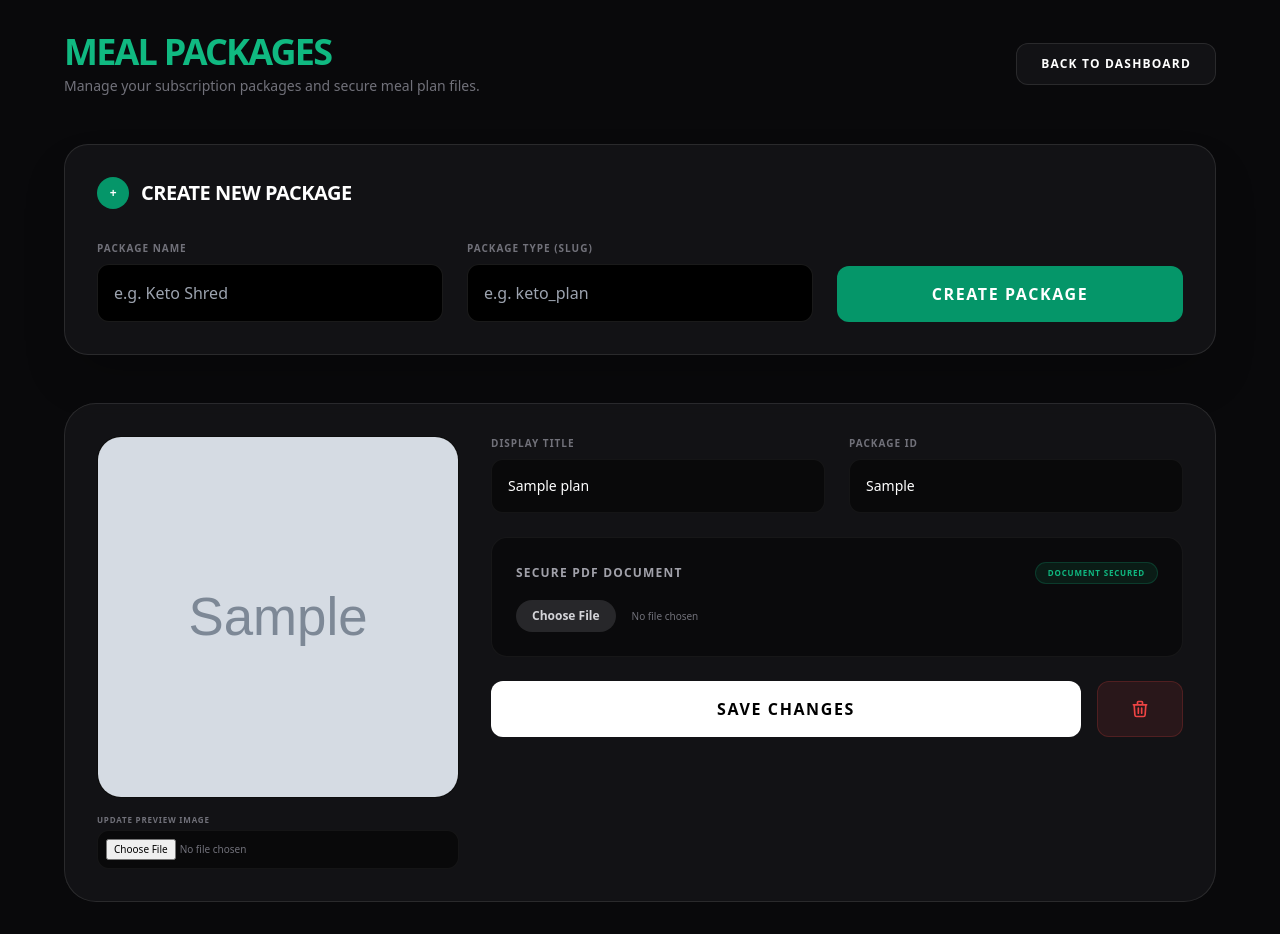
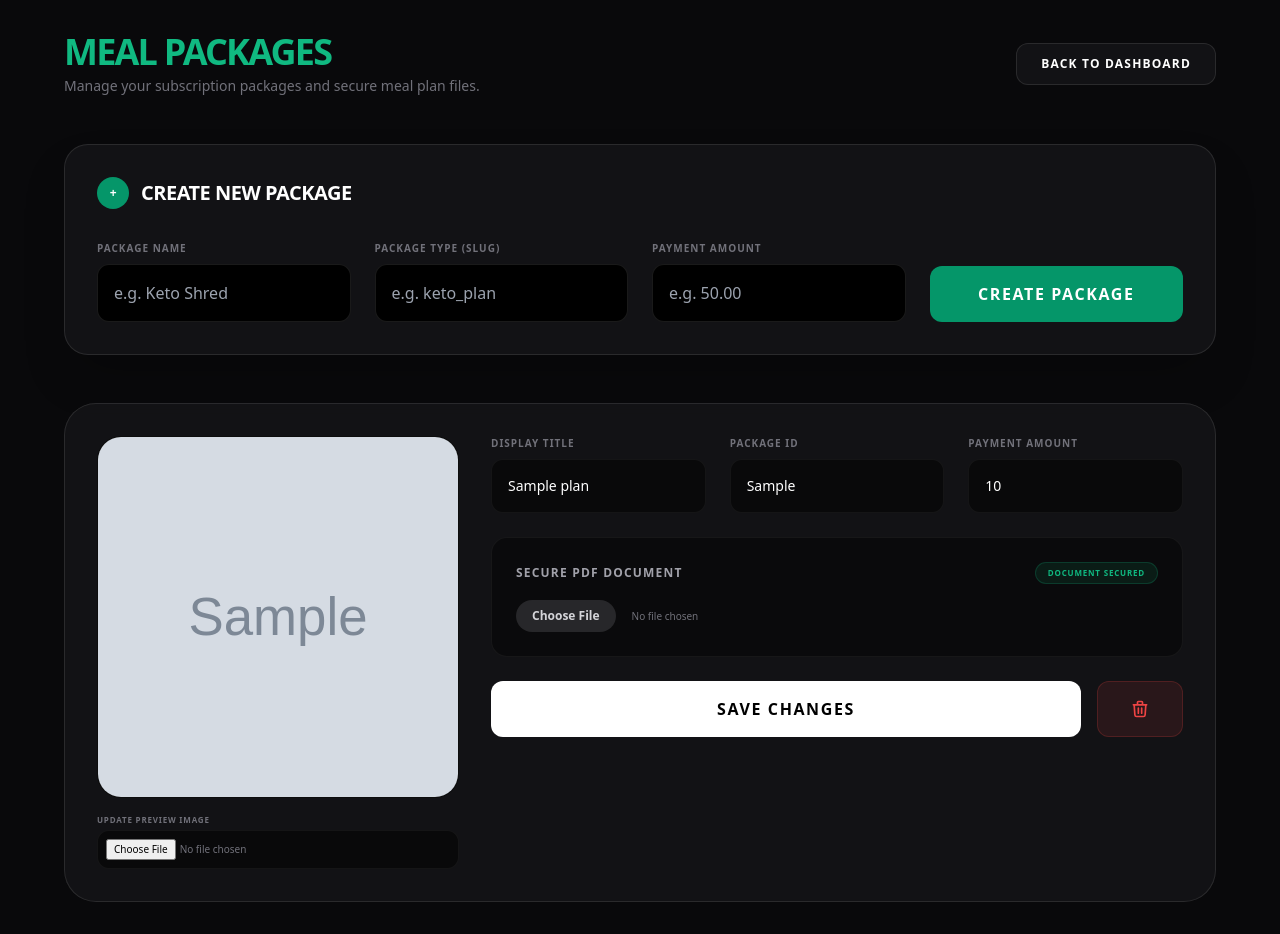
Before and after one commit to Ddjalex/eli, a PHP site: page /admin/manage_plans.php in a window 1280 px wide. Run offline with PHP 8.4, Linux system fonts and the light colour scheme; the visitor is signed in with stand-in values (Sample User, id 1); tables that the repository leaves empty or names only in its code hold one stand-in row (values such as "Sample post"); grey boxes marked "Sample" are stand-in pictures; some libraries are stand-ins or nearby versions.

Commit message:
Add payment amount field to plan creation and display it to users
Update `admin/manage_plans.php` to include a 'price' column in the `meal_plans` table, allowing admins to set a payment amount for each plan. Update `user/dashboard.php` to display the 'price' for each plan to users.

Replit-Commit-Author: Agent
Replit-Commit-Session-Id: 6788c687-023b-4b16-b227-ac4ad5a6257d
Replit-Commit-Checkpoint-Type: full_checkpoint
Replit-Commit-Event-Id: ac88101b-813c-488b-b1eb-f886ef3271f9
Replit-Commit-Screenshot-Url: https://storage.googleapis.com/screenshot-production-us-central1/f9fe8d0d-1a97-4445-b405-a6e619bd8c4e/6788c687-023b-4b16-b227-ac4ad5a6257d/mDAs9Jv
Replit-Helium-Checkpoint-Created: true

```diff
--- a/admin/manage_plans.php
+++ b/admin/manage_plans.php
@@ -30,8 +30,8 @@ function convertHEIC($target, $upload_dir, $filename) {
 
 if ($_SERVER['REQUEST_METHOD'] === 'POST') {
     if (isset($_POST['add_plan'])) {
-        $stmt = $pdo->prepare("INSERT INTO meal_plans (title, package_type) VALUES (?, ?)");
-        $stmt->execute([$_POST['title'], $_POST['package_type']]);
+        $stmt = $pdo->prepare("INSERT INTO meal_plans (title, package_type, price) VALUES (?, ?, ?)");
+        $stmt->execute([$_POST['title'], $_POST['package_type'], $_POST['price'] ?? 0]);
         $message = "New package added successfully!";
     } elseif (isset($_POST['delete_plan'])) {
         $stmt = $pdo->prepare("DELETE FROM meal_plans WHERE id = ?");
@@ -40,9 +40,9 @@ if ($_SERVER['REQUEST_METHOD'] === 'POST') {
     } elseif (isset($_POST['update_plan'])) {
         $plan_id = $_POST['plan_id'];
 
-        // Update basic info
-        $stmt = $pdo->prepare("UPDATE meal_plans SET title = ?, package_type = ? WHERE id = ?");
-        $stmt->execute([$_POST['title'], $_POST['package_type'], $plan_id]);
+        // Update basic info including price
+        $stmt = $pdo->prepare("UPDATE meal_plans SET title = ?, package_type = ?, price = ? WHERE id = ?");
+        $stmt->execute([$_POST['title'], $_POST['package_type'], $_POST['price'] ?? 0, $plan_id]);
 
         // Handle PDF
         if (isset($_FILES['pdf_file']) && $_FILES['pdf_file']['size'] > 0) {
@@ -105,7 +105,7 @@ $plans = $pdo->query("SELECT * FROM meal_plans ORDER BY id ASC")->fetchAll();
                 <span class="w-8 h-8 rounded-full bg-emerald-600 flex items-center justify-center text-xs">+</span>
                 Create New Package
             </h2>
-            <form method="POST" class="grid md:grid-cols-3 gap-6">
+            <form method="POST" class="grid md:grid-cols-4 gap-6">
                 <input type="hidden" name="add_plan" value="1">
                 <div class="md:col-span-1">
                     <label class="block text-[10px] font-bold text-zinc-500 uppercase tracking-widest mb-2">Package Name</label>
@@ -114,6 +114,10 @@ $plans = $pdo->query("SELECT * FROM meal_plans ORDER BY id ASC")->fetchAll();
                 <div class="md:col-span-1">
                     <label class="block text-[10px] font-bold text-zinc-500 uppercase tracking-widest mb-2">Package Type (Slug)</label>
                     <input type="text" name="package_type" required placeholder="e.g. keto_plan" class="w-full bg-black border border-white/10 p-4 rounded-xl focus:border-emerald-500 outline-none">
+                </div>
+                <div class="md:col-span-1">
+                    <label class="block text-[10px] font-bold text-zinc-500 uppercase tracking-widest mb-2">Payment Amount</label>
+                    <input type="number" step="0.01" name="price" required placeholder="e.g. 50.00" class="w-full bg-black border border-white/10 p-4 rounded-xl focus:border-emerald-500 outline-none">
                 </div>
                 <div class="md:col-span-1 flex items-end">
                     <button type="submit" class="w-full bg-emerald-600 py-4 rounded-xl font-black uppercase tracking-widest hover:bg-emerald-500 transition-all">Create Package</button>
@@ -144,7 +148,7 @@ $plans = $pdo->query("SELECT * FROM meal_plans ORDER BY id ASC")->fetchAll();
                             </div>
 
                             <div class="flex-1 space-y-6">
-                                <div class="grid grid-cols-2 gap-6">
+                                <div class="grid grid-cols-3 gap-6">
                                     <div>
                                         <label class="block text-[10px] font-bold text-zinc-500 uppercase tracking-widest mb-2">Display Title</label>
                                         <input type="text" name="title" value="<?php echo htmlspecialchars($p['title']); ?>" class="w-full bg-black/50 border border-white/5 p-4 rounded-xl text-sm focus:border-emerald-500 outline-none">
@@ -152,6 +156,10 @@ $plans = $pdo->query("SELECT * FROM meal_plans ORDER BY id ASC")->fetchAll();
                                     <div>
                                         <label class="block text-[10px] font-bold text-zinc-500 uppercase tracking-widest mb-2">Package ID</label>
                                         <input type="text" name="package_type" value="<?php echo htmlspecialchars($p['package_type']); ?>" class="w-full bg-black/50 border border-white/5 p-4 rounded-xl text-sm focus:border-emerald-500 outline-none">
+                                    </div>
+                                    <div>
+                                        <label class="block text-[10px] font-bold text-zinc-500 uppercase tracking-widest mb-2">Payment Amount</label>
+                                        <input type="number" step="0.01" name="price" value="<?php echo $p['price'] ?? 0; ?>" class="w-full bg-black/50 border border-white/5 p-4 rounded-xl text-sm focus:border-emerald-500 outline-none">
                                     </div>
                                 </div>
 
--- a/user/dashboard.php
+++ b/user/dashboard.php
@@ -115,6 +115,9 @@ $available_plans = $stmt->fetchAll();
                         </div>
                     </div>
                     <h3 class="text-xl font-bold mb-2 uppercase tracking-tight"><?php echo htmlspecialchars($plan['title']); ?></h3>
+                    <?php if ($plan['price'] > 0): ?>
+                        <p class="text-emerald-500 font-bold text-lg mb-4">Birr <?php echo number_format($plan['price'], 2); ?></p>
+                    <?php endif; ?>
 
                     <?php if ($user['status'] === 'approved'): ?>
                         <a href="../download.php?id=<?php echo $plan['id']; ?>" class="mt-4 block text-center bg-emerald-600 text-white px-6 py-4 rounded-xl font-bold uppercase text-xs tracking-widest hover:bg-emerald-500 transition-all">Secure Download</a>
```
Also changed, not shown: attached_assets/image_1767170004530.png (added), uploads/site/about_detailed_bio_1767169855_photo_2025-12-31_10-44-41.jpg (added), uploads/site/about_image_1767169867_IMG_0326.jpg (added), uploads/site/about_philosophy_1767169842_Healthy_Lifestyle_1_be8ed030c3.png (added).
